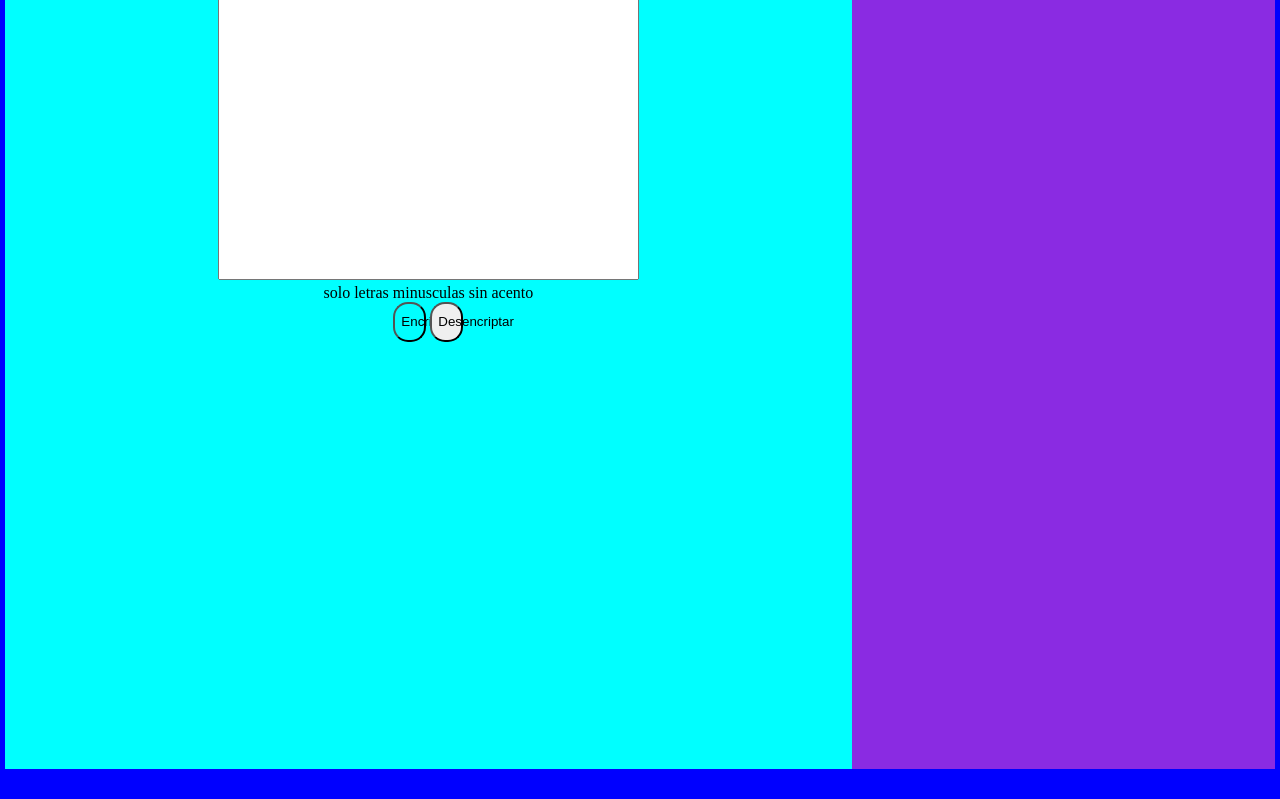
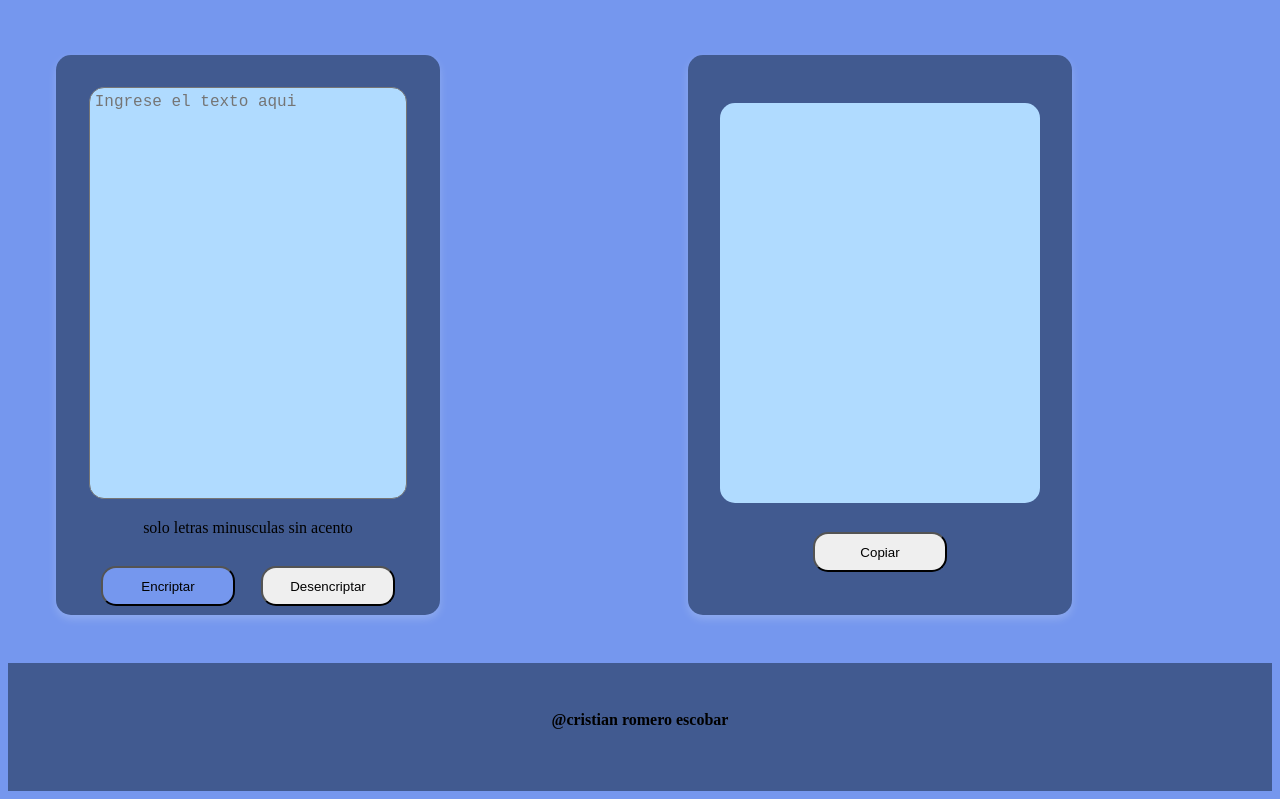
Before and after one commit to crisroes/Challenge-Oracle-ONE, a plain HTML site: page index.html in a window 1280 px wide. Shown: the part 73-872 px from the top of the page. Before the commit the page ends 847 px from the top, so only its background shows below. Drawn offline with Linux system fonts and the light colour scheme.

Commit message:
feat: agregar estilo

```diff
--- a/index.html
+++ b/index.html
@@ -12,21 +12,45 @@
 </head>
 
 <body>
-  <h1>Encriptador de Texto</h1>
   <div class="container">
-    <section id="entrada" class="flex-item">
-      <textarea id="textoEntrada" cols="50" rows="20" required="true"
-        placeholder="Ingrese el texto aqui"></textarea>
+    <h1>Encriptador de texto</h1>
+    <div class="container_1">
+      <div>
+        <section id="entrada">
+          <div id="card">
+            <div>
+              <textarea id="textoEntrada" cols="50" rows="20" required="true"
+                placeholder="Ingrese el texto aqui"></textarea>
+            </div>
+            <div>
+              <p>solo letras minusculas sin acento</p>
+            </div>
+            <div class="btn">
+              <button onclick="encriptarTexto()" id="encriptar">Encriptar</button>
+              <button onclick="desencriptarTexto()" id="desencriptar">Desencriptar</button>
+            </div>
+          </div>
+        </section>
+      </div>
+      <div>
+        <section id="salida">
+          <div id="card">
+            <div>
+              <p id="textoSalida"></p>
+            </div>
+            <div>
+              <button onclick="copiar()" id="copy">Copiar</button>
+            </div>
+          </div>
 
-      <p>solo letras minusculas sin acento</p>
-      <button onclick="encriptarTexto()"  id="encriptar">Encriptar</button>
-      <button onclick="desencriptarTexto()" id="desencriptar">Desencriptar</button>
-    </section>
-    <section id="salida">
-      <label id="textoSalida" ></label>
-    </section>
-
-
+        </section>
+      </div>
+    </div>
+    <div class="footer">
+      <div>
+        <strong>@cristian romero escobar</strong>
+      </div>
+    </div>
   </div>
 </body>
 
--- a/main.js
+++ b/main.js
@@ -58,3 +58,8 @@ function buscarCodigo(elemento) {
   }
   return false;
 }
+
+function copiar() {
+  let texto = document.getElementById("textoSalida").innerText;
+  navigator.clipboard.writeText(texto);
+}
--- a/style.css
+++ b/style.css
@@ -1,52 +1,126 @@
-* {
+body {
+  background-color: #7597ee;
+}
+textarea {
+  resize: none;
+  padding: 5px;
+  width: 23em;
+  height: 30em;
+  background-color: #b0dbff;
+  border-radius: 15px;
+}
+
+button {
+  margin: 1em;
+  width: 10em;
+  height: 3em;
+  position: inherit;
+  border-radius: 15px;
+}
+
+strong {
+  margin-bottom: 5em;
+  padding-top: 5em;
+}
+textarea::placeholder {
+  font-size: larger;
+}
+.footer {
+  padding: 0px;
+  padding-top: 3em;
+  margin: 0px;
+  background-color: #415a90;
+  width: 100%;
+  height: 5em;
+  place-items: center;
+  justify-content: center;
+  text-align: center;
+  box-sizing: content-box;
+}
+
+.container {
   margin: 0;
   box-sizing: border-box;
+  display: inline;
+  background-color: rgb(71, 69, 69);
+  height: 100vh;
+  place-items: center;
+  justify-content: center;
+  text-align: center;
+  background-size: cover;
 }
-body {
-  background-color: blue;
+.container_1 {
+  display: grid;
+  box-sizing: content-box;
+  background-size: cover;
+  grid-template-columns: 1fr 1fr;
+  gap: 0px;
 }
-
-textarea {
-  resize: none;
-}
-
-div {
+.btn {
   display: flex;
 }
 
-#entrada {
-  padding: 5px;
-  position: relative;
-  background-color: aqua;
+#card {
+  padding: 2em;
+  background-color: #415a90;
+  box-sizing: border-box;
+  width: 24em;
+  height: 35em;
+  align-items: center;
+  align-self: start;
+  border-radius: 15px;
+  box-shadow: 0 4px 8px 0 rgba(252, 253, 251, 0.2);
   place-items: center;
   justify-content: center;
   text-align: center;
 }
 
-#salida {
-  padding: 5px, 5px, 5px, 5px;
-  position: relative;
-  background-color: blueviolet;
-  display: flex;
+#card:hover {
+  box-shadow: 0 8px 16px 0 rgba(0, 0, 0, 0.2);
+}
+
+#entrada {
+  padding: 3em;
+  background-color: #7597ee;
+  width: 24em;
+  box-sizing: content-box;
   place-items: center;
   justify-content: center;
   text-align: center;
+  background-size: cover;
 }
 
-.container {
-  margin: 5px;
-  display: grid;
-  grid-template-columns: 2fr 1fr;
-  background-color: brown;
+#salida {
+  padding: 3em;
+  background-color: #7597ee;
+  width: 24em;
+  height: 34em;
+  place-items: center;
+  justify-content: center;
+  text-align: center;
   background-size: cover;
-  height: 100vh;
 }
-button {
-  width: 20%;
-  height: 5%;
+
+#encriptar {
+  background-color: #7597ee;
+  background-size: cover;
+}
+
+#textoSalida {
+  width: 20em;
+  height: 25em;
   border-radius: 15px;
+  background-color: #b0dbff;
 }
-#encriptar {
-  background-color: aqua;
-  color: black;
+
+@media (min-width: 600px) {
+  .container_1 {
+    grid-template-columns: 2fr 1fr;
+    grid-template-columns: repeat(2, 1fr);
+  }
 }
+@media (max-width: 600px) {
+  .container_1 {
+    grid-template-columns: repeat(1, 1fr);
+  }
+}
```
